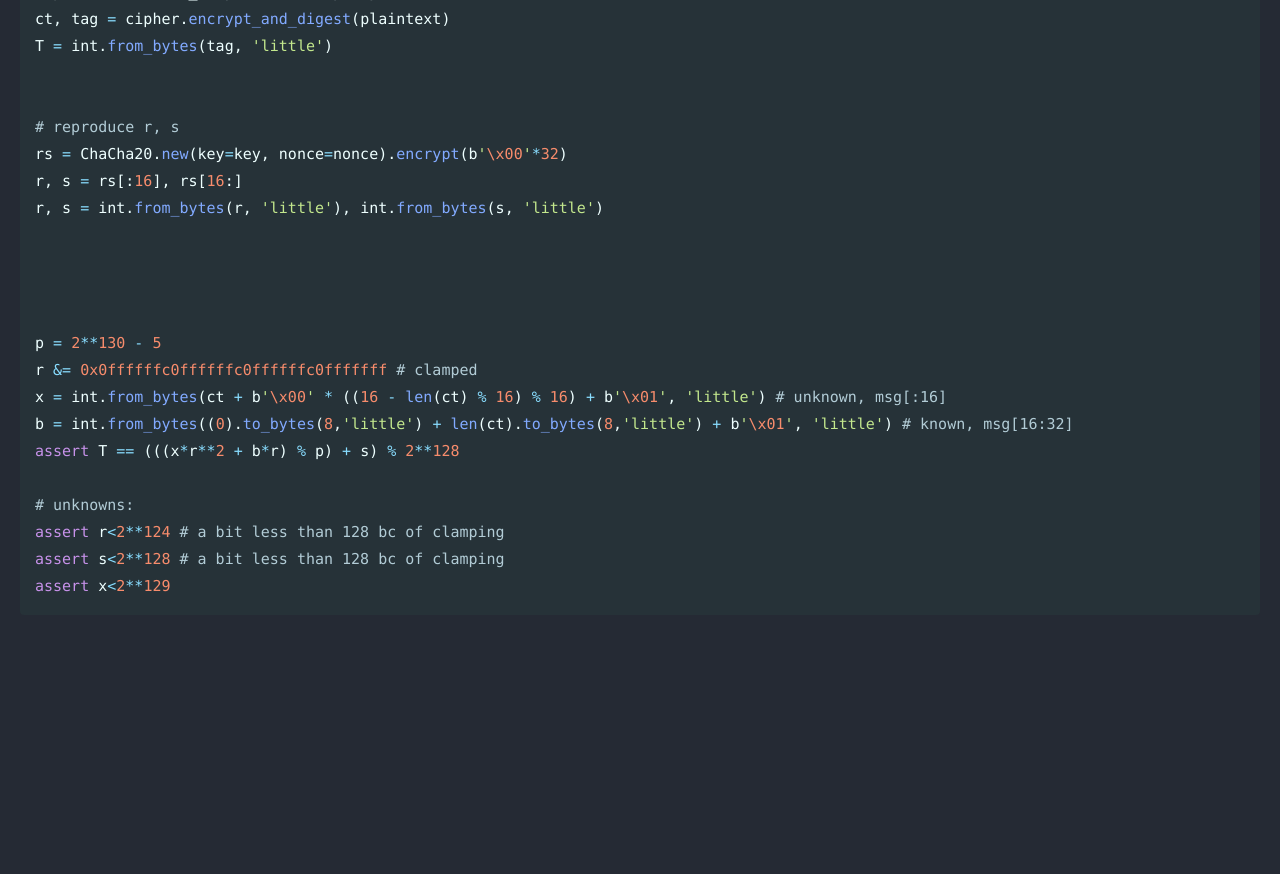
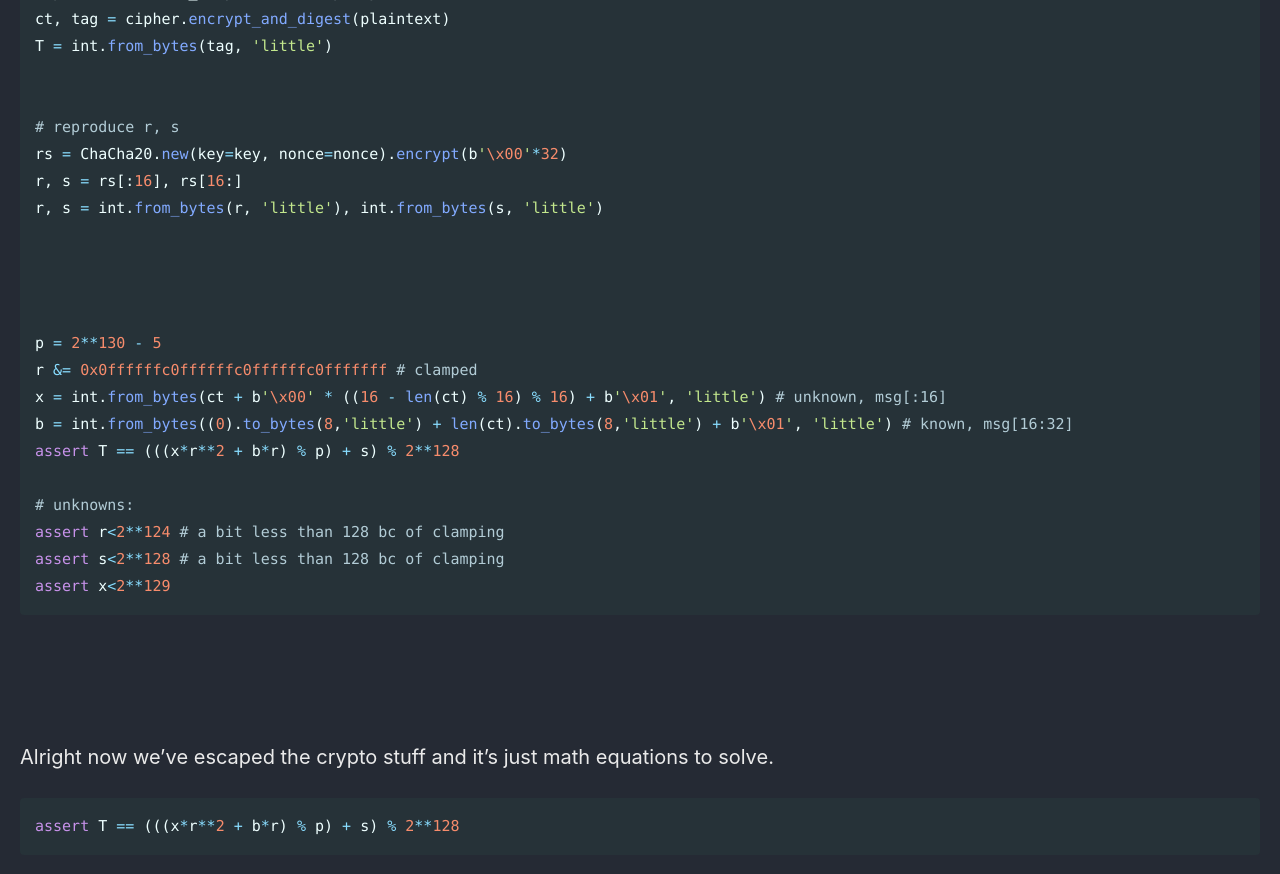
Before and after one commit to Connor-McCartney/Connor-McCartney.github.io, a Jekyll site: the page built from _pages/cryptography/other/Nostalgic-SECCONCTF14.md, in a window 1280 px wide and 900 px high, scrolled down 6240 px. Shown: the top 874 px of the window. Built offline with Jekyll 4.4.1, drawn with Linux system fonts in a browser that asks for light colours; cached includes are drawn as plain includes; before the commit the page ends 7012 px from its top, so only the background shows below that.

Commit message:
Update Nostalgic-SECCONCTF14.md

````diff
--- a/_pages/cryptography/other/Nostalgic-SECCONCTF14.md
+++ b/_pages/cryptography/other/Nostalgic-SECCONCTF14.md
@@ -278,3 +278,11 @@ assert x<2**129
 <br>
 
 <br>
+
+
+
+Alright now we've escaped the crypto stuff and it's just math equations to solve.
+
+```py
+assert T == (((x*r**2 + b*r) % p) + s) % 2**128
+```
````
